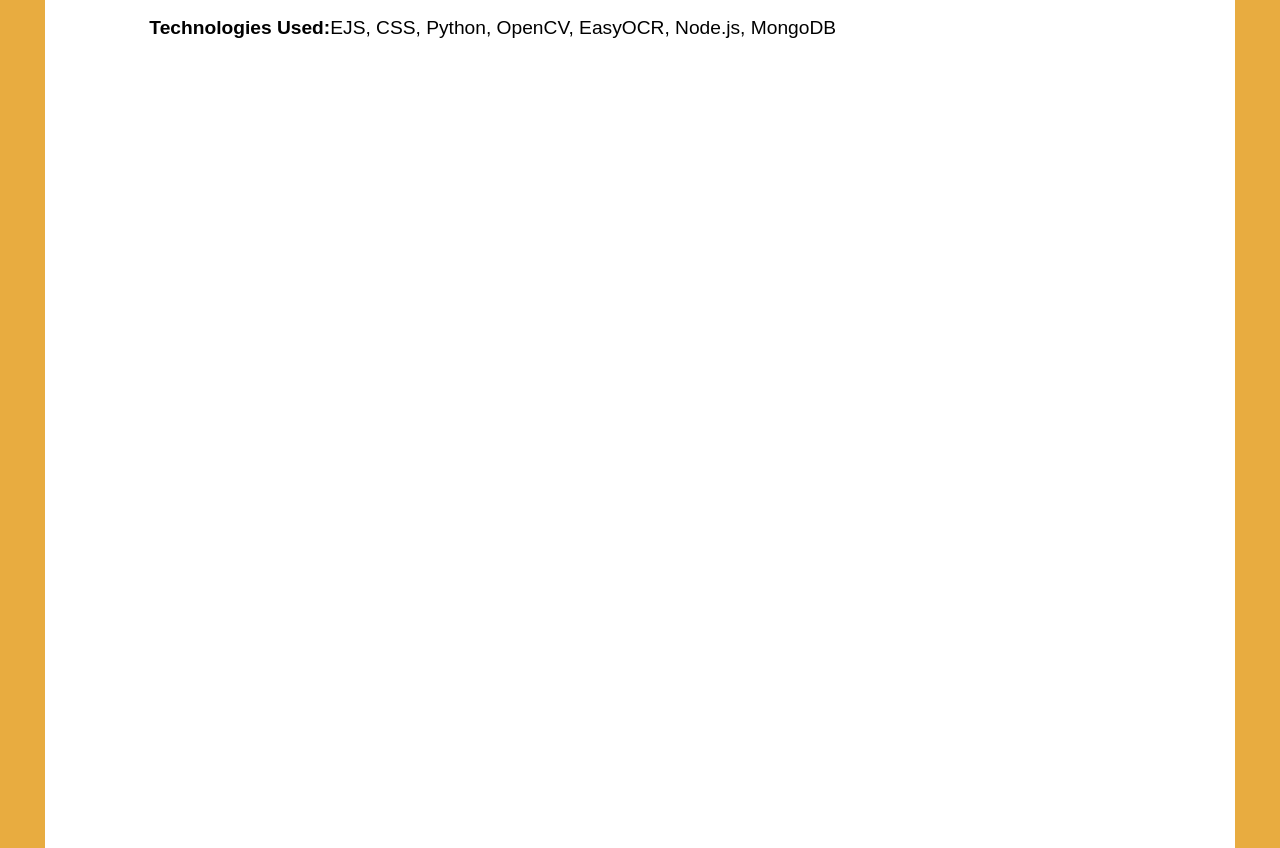
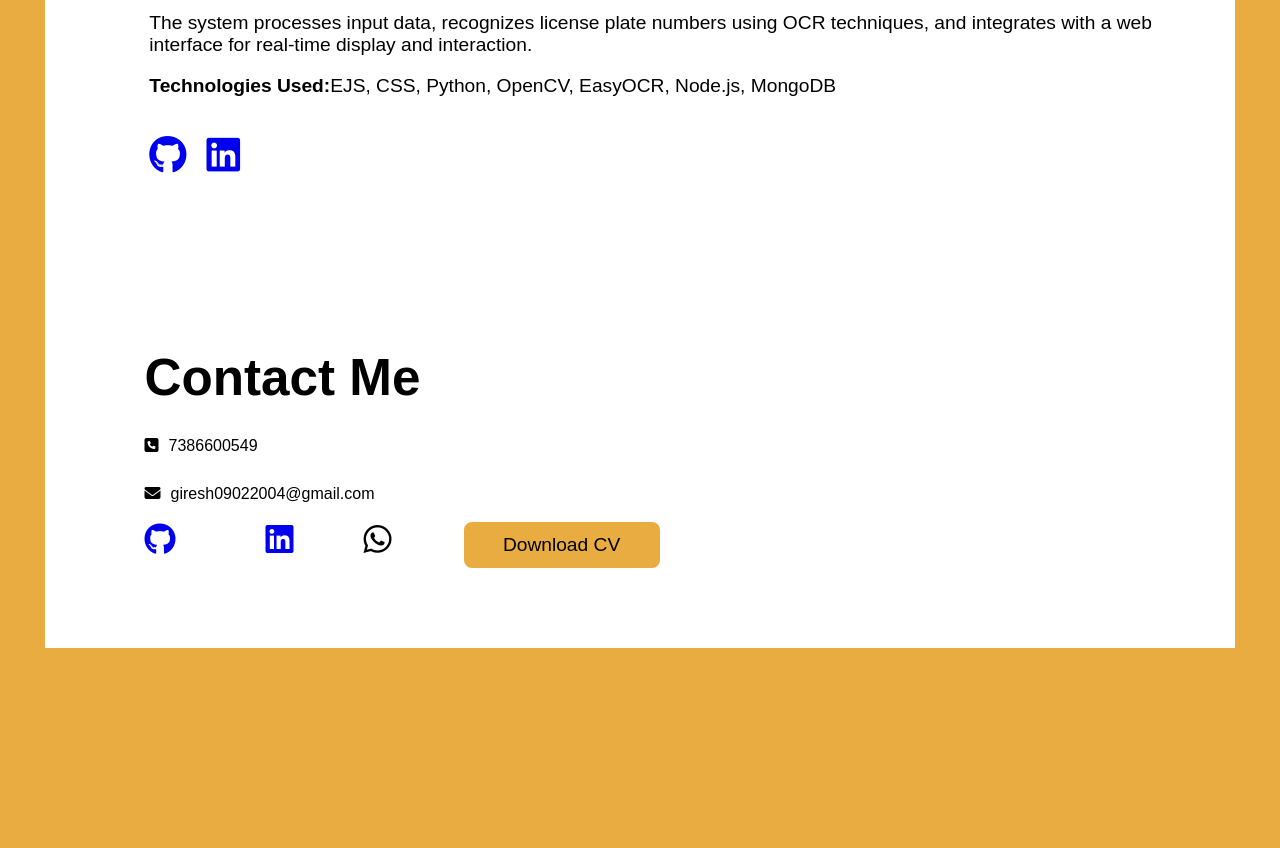
Before and after one commit to Giresh0902/my-portfolio-, a React (Vite) app: page / in a window 1280 px wide. Shown: the part 2940-3788 px from the top of the page. After the commit the page ends 3588 px from the top, so only its background shows below. Built offline with nearby package versions, Linux system fonts and the light colour scheme.

Commit message:
second commit

```diff
--- a/index.html
+++ b/index.html
@@ -4,6 +4,7 @@
     <meta charset="UTF-8" />
     <link rel="icon" type="image/svg+xml" href="/vite.svg" />
     <link href="https://fonts.googleapis.com/css2?family=Playfair+Display:wght@600&display=swap" rel="stylesheet">
+    <link rel="stylesheet" href="https://cdnjs.cloudflare.com/ajax/libs/font-awesome/6.4.0/css/all.min.css">
 
     <meta name="viewport" content="width=device-width, initial-scale=1.0" />
     <title>Portfolio</title>
--- a/package.json
+++ b/package.json
@@ -1,5 +1,5 @@
 {
-  "homepage": "https://Giresh0902.github.io/my-portfolio",
+  "homepage": "https://Giresh0902.github.io/my-portfolio-",
   "name": "portfolio",
   "private": true,
   "version": "0.0.0",
--- a/src/App.css
+++ b/src/App.css
@@ -7,7 +7,7 @@ html, body {
 }
 
 .innerbody {
-  margin: 3.5vw 3.5vw 0vw 3.5vw;
+  margin: 3.5vw 3.5vw 3.5vw 3.5vw;
   background-color: white;
 }
 
@@ -233,7 +233,7 @@ header a {
   margin-left: 2.5%;
   display: grid;
   grid-template-columns: 1fr;
-  grid-template-rows: 1fr 1fr 1fr 1fr;
+  grid-template-rows: 1fr 1fr ;
 }
 
 #section-4 video {
@@ -271,7 +271,63 @@ header a {
   height: 600px;
   width: 100;
 }
+.github-link i {
+  transition: transform 0.3s ease, filter 0.3s ease;
+  margin-top:20px ;
+}
 
+.github-link:hover i,
+.github-link:active i {
+  transform: translateY(-5px) scale(1.05);
+  filter: brightness(1.2);
+}
+
+.linkedin-link i {
+  transition: transform 0.3s ease, filter 0.3s ease;
+  margin-top:20px ;
+  margin-left:20px ;
+}
+
+.linkedin-link:hover i,
+.linkedin-link:active i {
+  transform: translateY(-5px) scale(1.05);
+  filter: brightness(1.2);
+}
+.contact {
+  width: 95%;
+  height: 300px;
+  margin-left: 2.5%;
+  background-color: white;
+}
+.contact h1 {
+  font-size: 3.2em;
+  margin: 50px 0px 0px 70px;
+  font-family: 'Raleway', sans-serif;
+  font-weight: 700;
+}
+.contact p{
+  font-size: 1em;
+  margin: 30px 0px 0px 70px;
+  font-weight: 500;
+  font-family: 'Raleway', sans-serif;
+}
+.contact p i{
+  margin-right: 10px;
+}
+.contact a{
+  margin-left:70px ;
+
+}
+.contact button{
+  background-color: #E8AC40;
+  font-size: 1.2em;
+  font-family: 'Raleway', sans-serif;
+  border: 2px solid white;
+  border-radius:10px ;
+  height: 50px;
+  width: 200px;
+  transition: transform 0.3s ease, filter 0.3s ease;
+}
 
 @keyframes fadeInUp {
   to {
--- a/src/App.jsx
+++ b/src/App.jsx
@@ -5,6 +5,7 @@ import coimg from "./assets/college.jpg";
 import Education from "./Components/education";
 import Skills from "./Components/Techni";
 import Projects from "./Components/Projects";
+import Contact from "./Components/Contactme";
 function App() {
   return (
     <>
@@ -37,6 +38,7 @@ function App() {
         <Skills/>
        </div>
        <Projects/>
+        <Contact/>
       </div>
     </>
   );
--- /dev/null
+++ b/src/Components/Contactme.jsx
@@ -0,0 +1,30 @@
+import React from "react";
+import my_resume from "../assets/22331A1238.pdf";
+function Contact() {
+    return (
+        <div className="contact">
+            <h1>Contact Me</h1>
+            <p><i class="fa-solid fa-square-phone" aria-hidden="true"></i>7386600549</p>
+            <p><i class="fa-solid fa-envelope" aria-hidden="true"></i>giresh09022004@gmail.com</p>
+            <a
+                href="https://github.com/Giresh0902/BANK-MANAGEMENT-SYSTEM.git"
+                className="github-link"
+              >
+                <i class="fab fa-github fa-2x"></i>
+              </a>
+              <a
+                href="https://www.linkedin.com/posts/giresh-immidisetty-4b2101260_java-oop-bankingsystem-activity-7296410373446897664-50mS?utm_source=share&utm_medium=member_desktop&rcm=ACoAAEAWVYYBsGkSzz6rUPd9KQLGlw4sL8nGlEg"
+                className="linkedin-link"
+              >
+                <i class="fab fa-linkedin fa-2x"></i>
+              </a>
+              <a className="github-link">
+                <i class="fa-brands fa-whatsapp fa-2x" aria-hidden="true"></i>
+              </a>
+              <a href={my_resume} download=""><button>Download CV</button></a>
+        </div>
+    );
+
+}
+
+export default Contact
--- a/src/Components/Projects.jsx
+++ b/src/Components/Projects.jsx
@@ -37,6 +37,18 @@ function Projects() {
                 <strong>Polymorphism:</strong> Allowed flexibility in
                 transaction processing and interest calculation.
               </li>
+              <a
+                href="https://github.com/Giresh0902/BANK-MANAGEMENT-SYSTEM.git"
+                className="github-link"
+              >
+                <i class="fab fa-github fa-2x"></i>
+              </a>
+              <a
+                href="https://www.linkedin.com/posts/giresh-immidisetty-4b2101260_java-oop-bankingsystem-activity-7296410373446897664-50mS?utm_source=share&utm_medium=member_desktop&rcm=ACoAAEAWVYYBsGkSzz6rUPd9KQLGlw4sL8nGlEg"
+                className="linkedin-link"
+              >
+                <i class="fab fa-linkedin fa-2x"></i>
+              </a>
             </ul>
           </div>
         </div>
@@ -61,6 +73,18 @@ function Projects() {
               <strong class="highlight">Technologies Used:</strong>
               EJS, CSS, Python, OpenCV, EasyOCR, Node.js, MongoDB
             </p>
+            <a
+                href="https://github.com/Giresh0902/BANK-MANAGEMENT-SYSTEM.git"
+                className="github-link"
+              >
+                <i class="fab fa-github fa-2x"></i>
+              </a>
+              <a
+                href="https://www.linkedin.com/posts/giresh-immidisetty-4b2101260_java-oop-bankingsystem-activity-7296410373446897664-50mS?utm_source=share&utm_medium=member_desktop&rcm=ACoAAEAWVYYBsGkSzz6rUPd9KQLGlw4sL8nGlEg"
+                className="linkedin-link"
+              >
+                <i class="fab fa-linkedin fa-2x"></i>
+              </a>
           </div>
         </div>
       </section>
--- a/vite.config.js
+++ b/vite.config.js
@@ -1,7 +1,7 @@
-import { defineConfig } from 'vite';
-import react from '@vitejs/plugin-react';
+import { defineConfig } from "vite";
+import react from "@vitejs/plugin-react";
 
 export default defineConfig({
-  base: '/my-portfolio/',
+  base: "/my-portfolio-/",
   plugins: [react()],
 });
```
Also changed, not shown: 1 other file (tests, documents, lock files or other folders).
